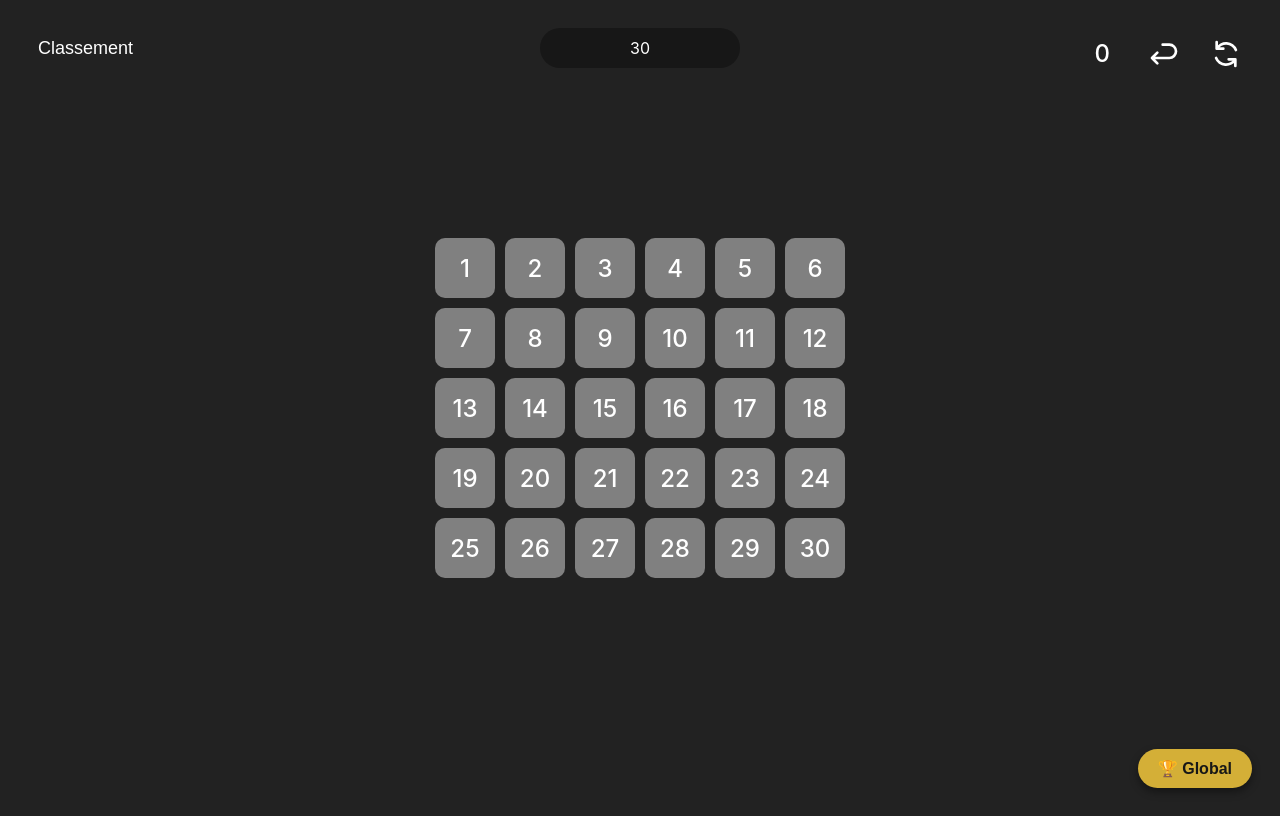
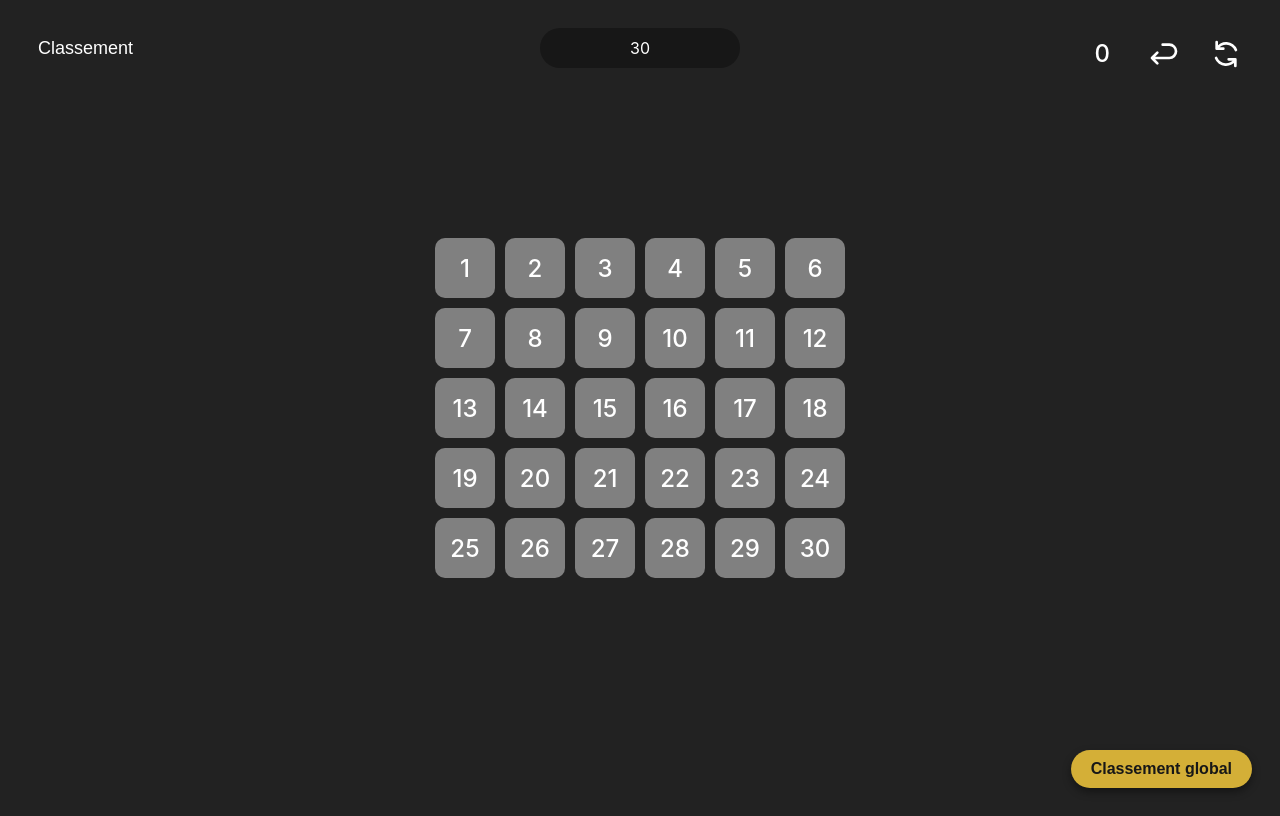
Before and after one commit to rahimath/juniper-green-wip, a plain HTML site: page index.html in a window 1280 px wide. Drawn offline with Linux system fonts and the light colour scheme; no server answers.

Commit message:
Update index.html

```diff
--- a/index.html
+++ b/index.html
@@ -635,7 +635,7 @@
         </div>
     </div>
 
-    <button class="global-ranking-btn" onclick="toggleGlobalModal()">🏆 Global</button>
+    <button class="global-ranking-btn" onclick="toggleGlobalModal()">Classement global</button>
 
     <div id="globalRankingModal" class="modal" style="top: 50%; transform: translateY(-50%); left: 50%;">
         <button class="close-btn" onclick="toggleGlobalModal()">
```
